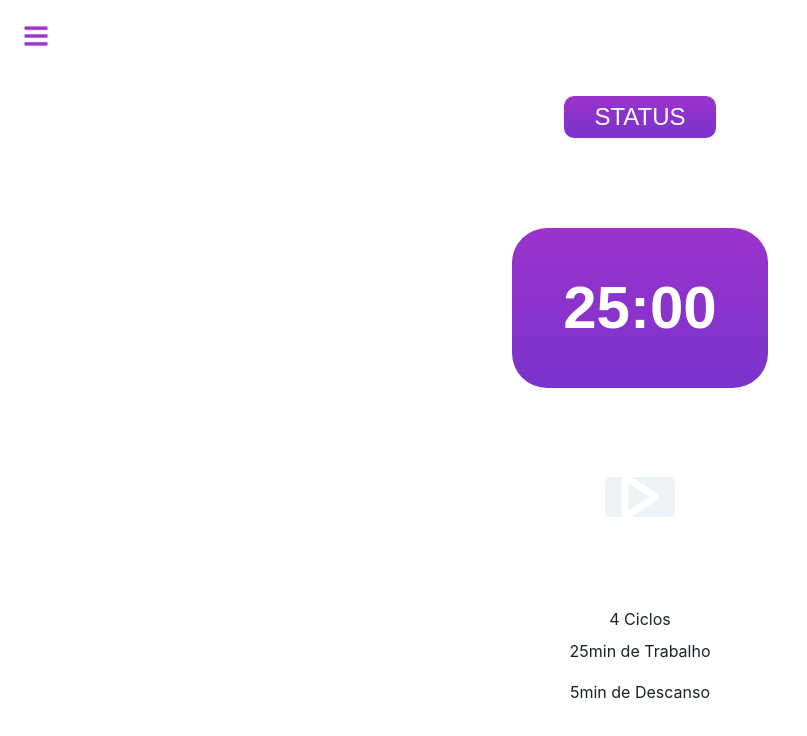
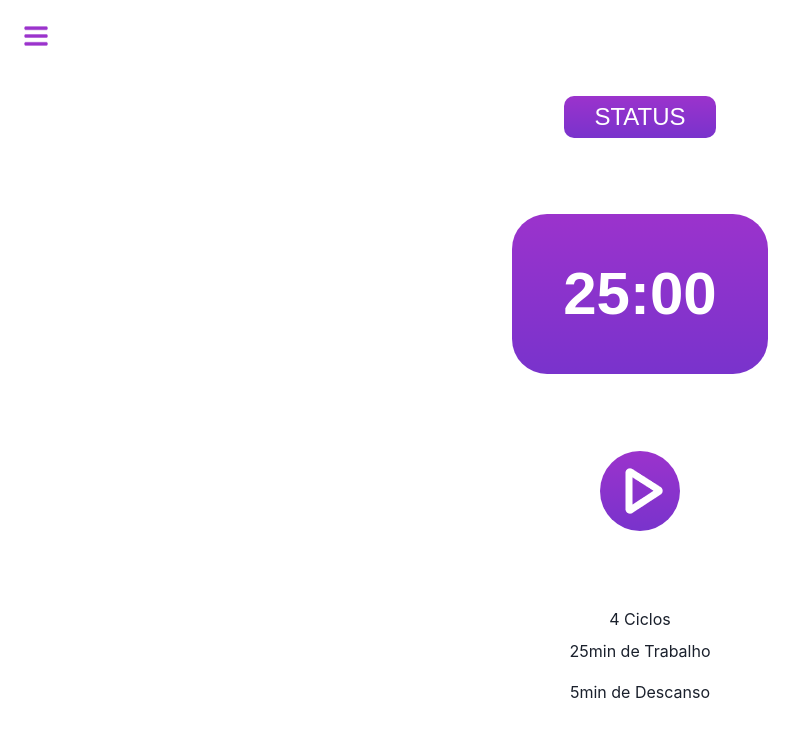
Before and after one commit to AluisioNBR/pomocycle, a Next.js app: page / in a window 1280 px wide. Shown: the top 736 px of the page, without its empty margins (0-807 px from the left). Built offline with nearby package versions, Linux system fonts and the light colour scheme.

Commit message:
style: start button

```diff
--- a/src/components/StartButton.tsx
+++ b/src/components/StartButton.tsx
@@ -2,7 +2,17 @@ import { Button, Image } from '@chakra-ui/react'
 
 export function StartButton() {
 	return (
-		<Button>
+		<Button
+			display="flex"
+			alignItems="center"
+			justifyContent="center"
+			w="5rem"
+			h="5rem"
+			paddingLeft="1.5rem"
+			bgGradient="linear(to-b, #9B33CC, #7933CC)"
+			_hover={{ backgroundColor: '#7933CC' }}
+			rounded={999}
+		>
 			<Image src="playIcon.png" alt="Botão de Início" title="Botão de Início" />
 		</Button>
 	)
```
